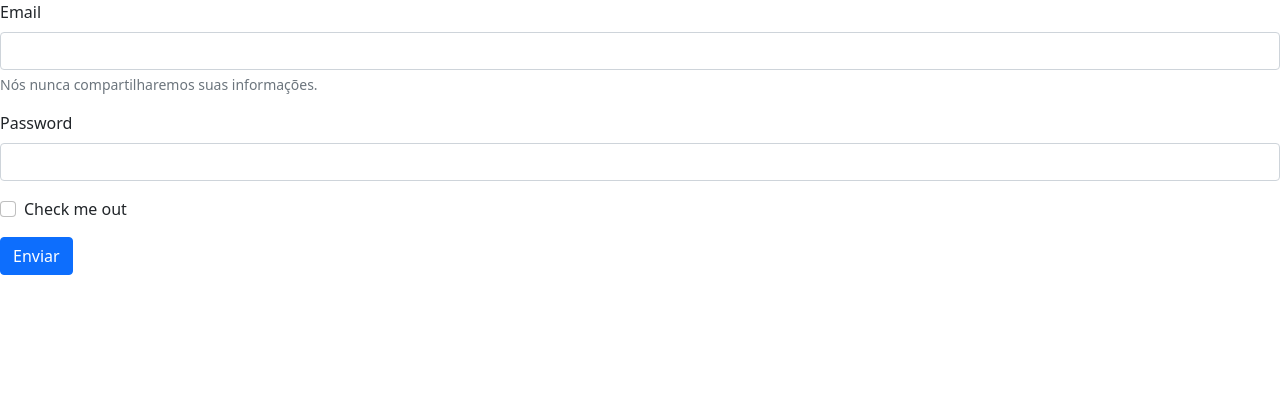
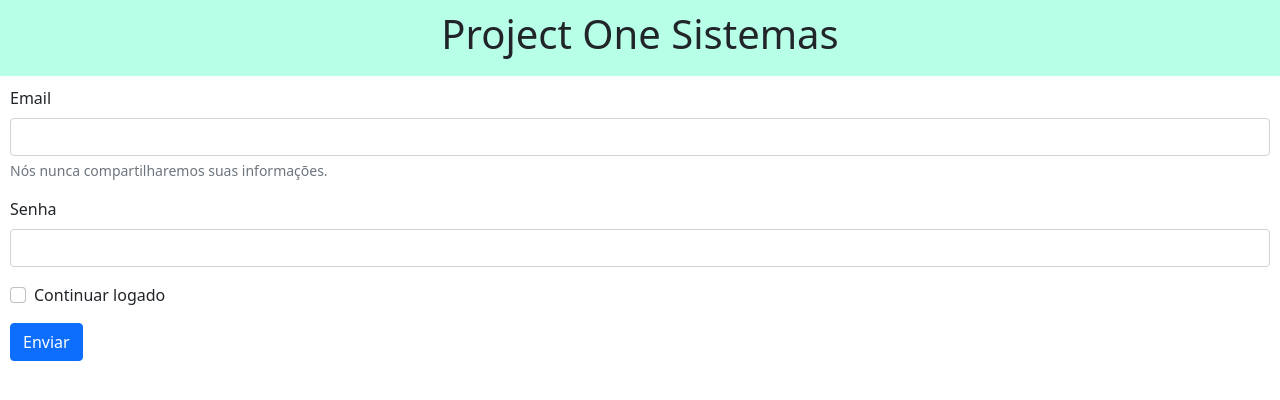
Before and after one commit to luiseixas/project-one-training, a plain HTML site: page index.html in a window 1280 px wide. Drawn offline with nearby package versions, Linux system fonts and the light colour scheme.

Commit message:
ajustando o forms

```diff
--- a/index.html
+++ b/index.html
@@ -4,23 +4,27 @@
     <meta charset="UTF-8">
     <meta http-equiv="X-UA-Compatible" content="IE=edge">
     <meta name="viewport" content="width=device-width, initial-scale=1.0">
+    <link rel="stylesheet" href="style.css">
     <link href="https://cdn.jsdelivr.net/npm/bootstrap@5.0.0-beta3/dist/css/bootstrap.min.css" rel="stylesheet" integrity="sha384-eOJMYsd53ii+scO/bJGFsiCZc+5NDVN2yr8+0RDqr0Ql0h+rP48ckxlpbzKgwra6" crossorigin="anonymous">
     <title>Project 1 Sistemas</title>
 </head>
 <body>
-    <form method="GET">
+    <header>
+        <h1>Project One Sistemas</h1>
+    </header>
+    <form method="GET" id="login">
         <div class="mb-3">
           <label for="exampleInputEmail1" class="form-label">Email</label>
           <input type="email" class="form-control" id="exampleInputEmail1" aria-describedby="emailHelp">
           <div id="emailHelp" class="form-text">Nós nunca compartilharemos suas informações.</div>
         </div>
         <div class="mb-3">
-          <label for="exampleInputPassword1" class="form-label">Password</label>
+          <label for="exampleInputPassword1" class="form-label">Senha</label>
           <input type="password" class="form-control" id="exampleInputPassword1">
         </div>
         <div class="mb-3 form-check">
           <input type="checkbox" class="form-check-input" id="exampleCheck1">
-          <label class="form-check-label" for="exampleCheck1">Check me out</label>
+          <label class="form-check-label" for="exampleCheck1">Continuar logado</label>
         </div>
         <button type="submit" class="btn btn-primary">Enviar</button>
       </form>
--- a/style.css
+++ b/style.css
@@ -0,0 +1,14 @@
+*{
+    margin: 0;
+    padding: 0;
+}
+header {
+    background-color: rgba(127, 255, 212, 0.555);
+    text-align: center;
+    padding: 10px;
+}
+
+#login {
+    padding: 10px;
+
+}
```
